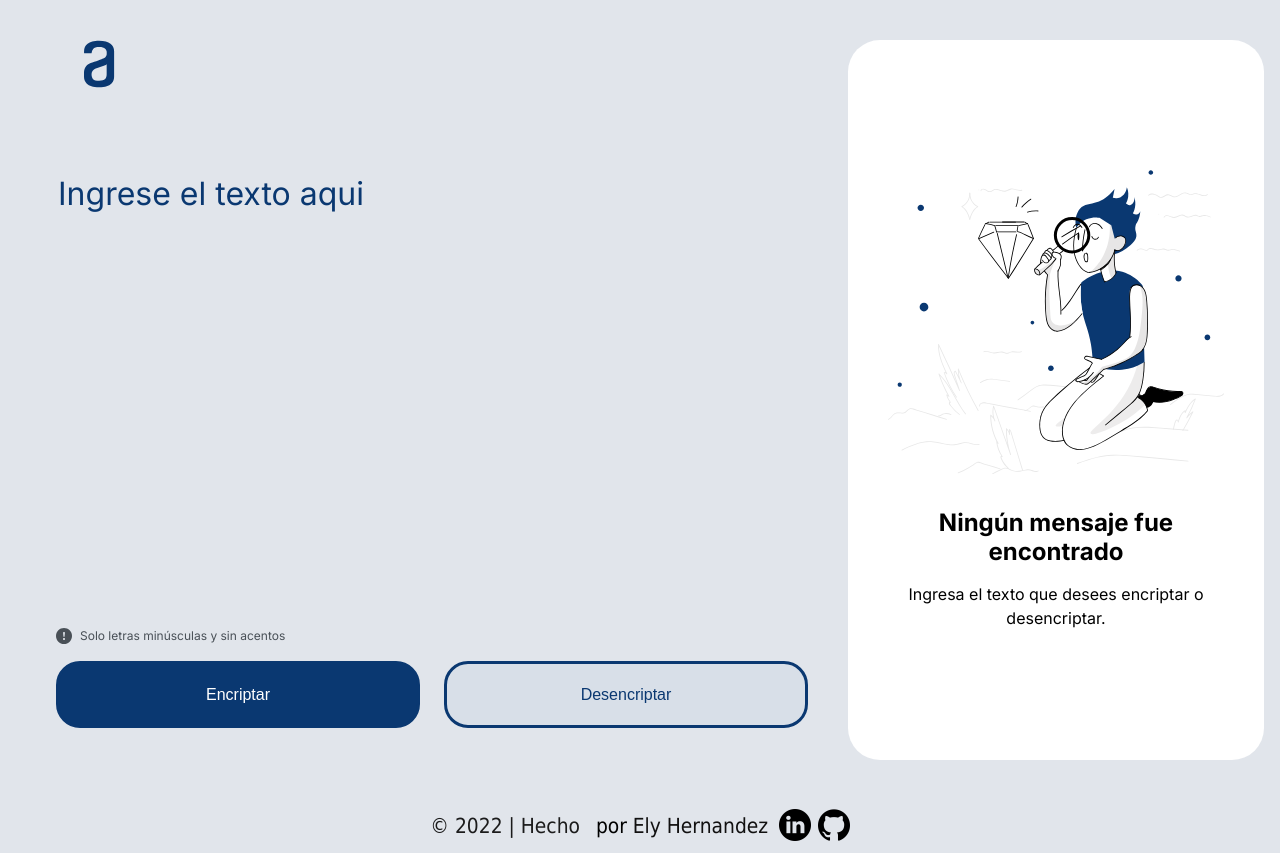
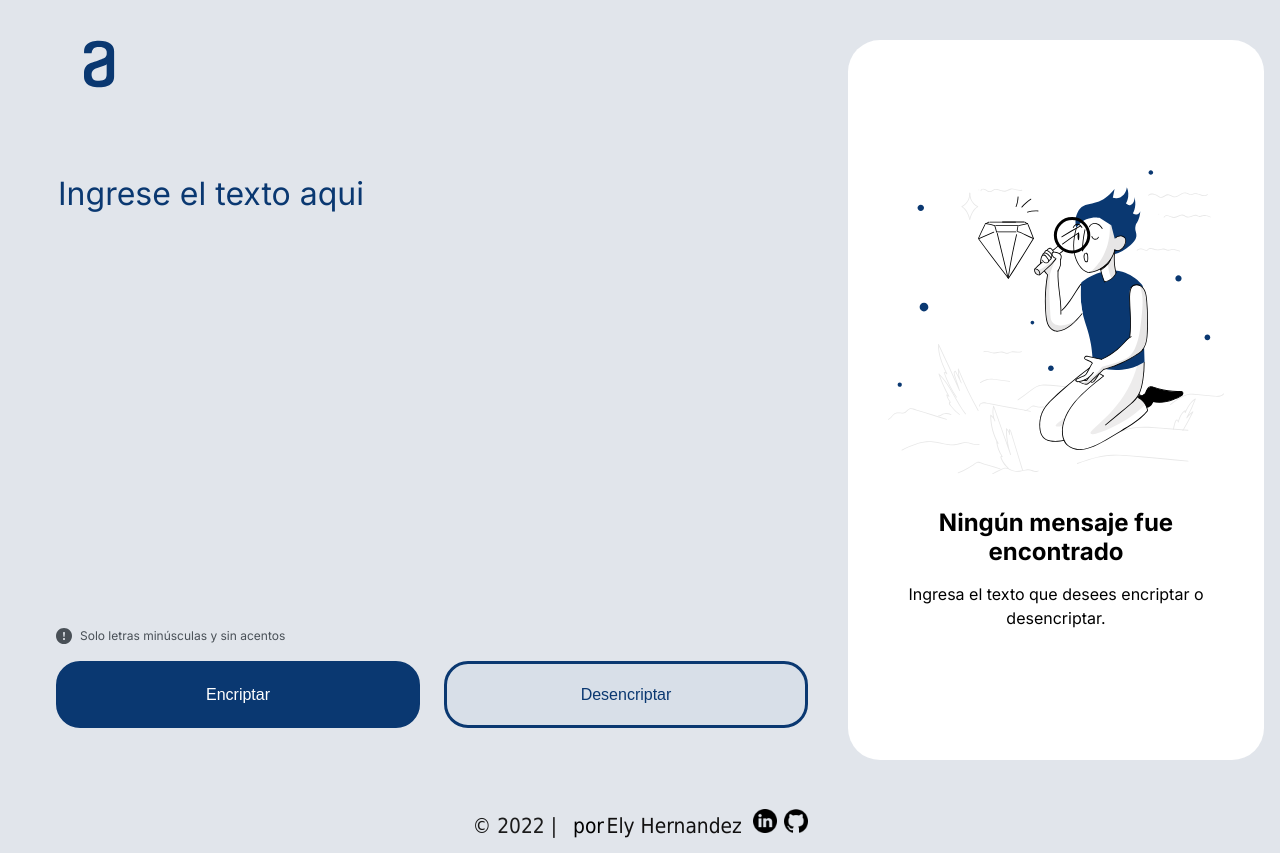
Before and after one commit to sselect/challenges-alura-encriptador, a plain HTML site: page index.html in a window 1280 px wide. Shown: the top 853 px of the page. Drawn offline with Linux system fonts and the light colour scheme.

Commit message:
Aqui estamos arreglando el Footer y agregamos cambios adicionales

```diff
--- a/css/style.css
+++ b/css/style.css
@@ -378,13 +378,17 @@ main {
 
 }
 
+.box-footer{
+  display: flex;
+  align-items: baseline;
+  font-size: 3px;
+}
 
 footer {
   display: flex;
   justify-content: center;
   align-items: center;
-  margin-bottom: 0.5rem;
-  font-size: 1.3rem;
+  margin-bottom: 1rem;
 }
 
 footer span {
@@ -397,7 +401,7 @@ footer span:nth-child(1) {
 }
 
 footer span:nth-child(2) {
-  width: 1.3rem;
+  width: 1.1rem;
   margin: 1rem 1rem;
 }
 
@@ -411,14 +415,14 @@ footer span:nth-child(4) {
 }
 
 .icon_linkedin {
-  width: 2rem;
-  height: 2rem;
+  width: 1.5rem;
+  height: 1.5rem;
   margin-left: 0.7rem;
   margin-right: 0.4rem;
 }
 
 .icon_github {
-  width: 2rem;
-  height: 2rem;
+  width: 1.5rem;
+  height: 1.5rem;
 
 }
--- a/index.html
+++ b/index.html
@@ -57,7 +57,8 @@
         </div>
     </main>
     <footer>
-      <span> &copy; 2022 | Hecho </span>
+        <div class="box-footer">
+            <span> &copy; 2022 | </span>
             <span>por</span>
             <span>Ely Hernandez</span>
             <a href="https://linkedin.com/in/elyhernandez-dev" target="_blank"><img class="icon_linkedin"
@@ -65,6 +66,7 @@
 
             <a href="https://github.com/sselect/ " target="_blank"><img class="icon_github" src="/img/github.png"
                     alt="GitHub"></a>
+        </div>
   </footer>
 </body>
 
```
Also changed, not shown: img/badget.png (added). Lines whose indentation alone changed are shown as unchanged.
